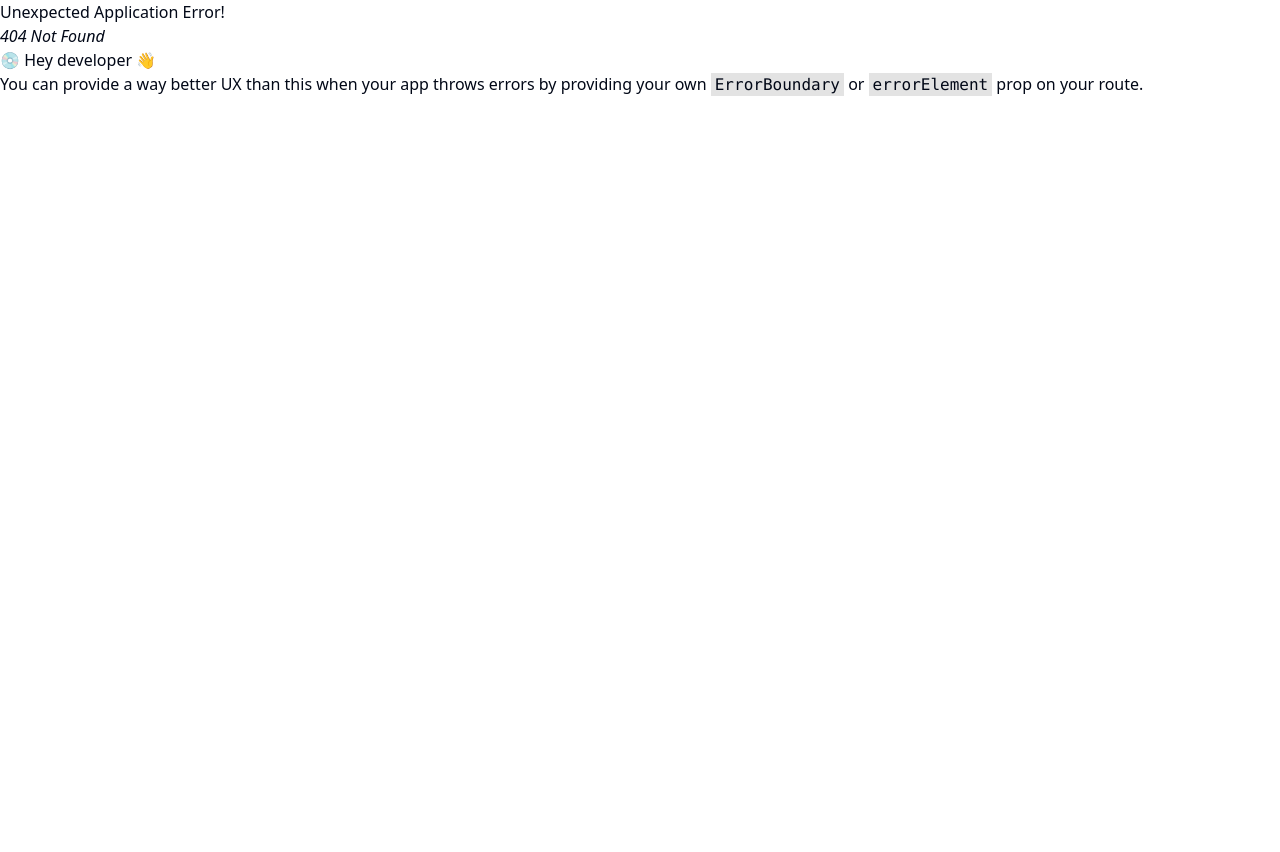
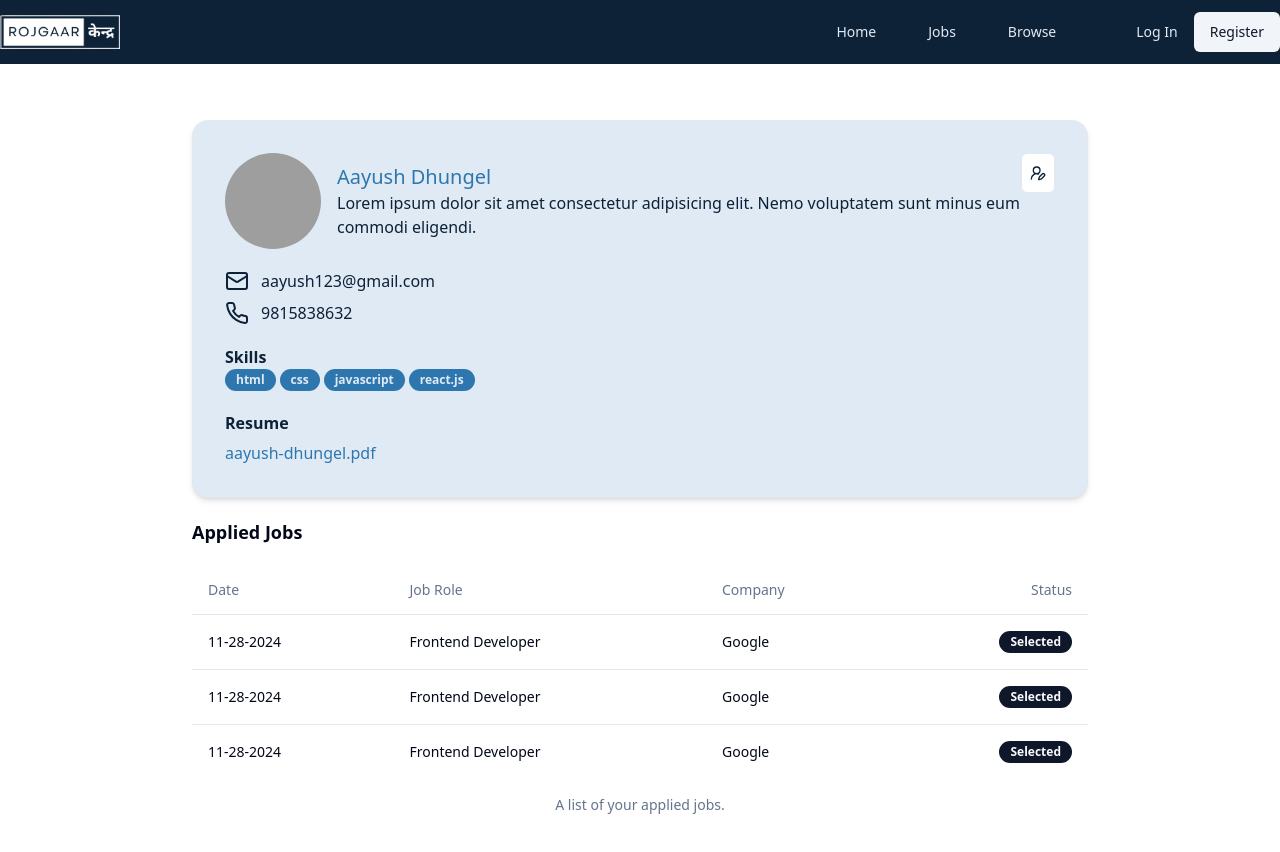
Before and after one commit to StudyBeacon/rojgaar-kendra, a React (Vite) app in the folder frontend/: page /profile in a window 1280 px wide. Before the commit this address had no page. Shown: the top 852 px of the page. Before the commit the page ends 800 px from the top, so only its background shows below. Built offline with nearby package versions, Linux system fonts and the light colour scheme; grey boxes are pictures that could not be loaded.

Commit message:
added view profile page

```diff
--- a/frontend/package.json
+++ b/frontend/package.json
@@ -18,6 +18,7 @@
     "@radix-ui/react-popover": "^1.1.2",
     "@radix-ui/react-radio-group": "^1.2.1",
     "@radix-ui/react-slot": "^1.1.0",
+    "@radix-ui/react-tooltip": "^1.1.4",
     "@reduxjs/toolkit": "^2.3.0",
     "axios": "^1.7.7",
     "class-variance-authority": "^0.7.0",
--- a/frontend/src/App.jsx
+++ b/frontend/src/App.jsx
@@ -4,6 +4,7 @@ import Login from "./components/auth/Login"
 import Register from "./components/auth/Register"
 import Jobs from "./components/Jobs"
 import Browse from "./components/Browse"
+import Profile from "./components/Profile"
 
 const appRouter = createBrowserRouter([
   {
@@ -26,6 +27,10 @@ const appRouter = createBrowserRouter([
     path: "/browse",
     element: <Browse />,
   },
+  {
+    path: "/profile",
+    element: <Profile />,
+  },
 ])
 
 function App() {
--- /dev/null
+++ b/frontend/src/components/AppliedJobsTable.jsx
@@ -0,0 +1,44 @@
+import {
+  Table,
+  TableBody,
+  TableCaption,
+  TableCell,
+  TableHead,
+  TableHeader,
+  TableRow,
+} from "./ui/table"
+import { Badge } from "./ui/badge"
+
+const AppliedJobsTable = () => {
+  return (
+    <div>
+      <Table>
+        <TableCaption>A list of your applied jobs.</TableCaption>
+
+        <TableHeader>
+          <TableRow>
+            <TableHead>Date</TableHead>
+            <TableHead>Job Role</TableHead>
+            <TableHead>Company</TableHead>
+            <TableHead className="text-right">Status</TableHead>
+          </TableRow>
+        </TableHeader>
+
+        <TableBody>
+          {[1, 2, 3].map((item, index) => (
+            <TableRow key={index}>
+              <TableCell>11-28-2024</TableCell>
+              <TableCell>Frontend Developer</TableCell>
+              <TableCell>Google</TableCell>
+              <TableCell className="text-right">
+                <Badge>Selected</Badge>
+              </TableCell>
+            </TableRow>
+          ))}
+        </TableBody>
+      </Table>
+    </div>
+  )
+}
+
+export default AppliedJobsTable
--- a/frontend/src/components/Browse.jsx
+++ b/frontend/src/components/Browse.jsx
@@ -5,7 +5,7 @@ const randomJobs = [1, 2, 3]
 
 const Browse = () => {
   return (
-    <div>
+    <div className="h-screen w-full bg-aliceBlue">
       <Navbar />
       <div className="max-w-7xl mx-auto my-16">
         <h1 className="font-bold text-xl my-10">
--- /dev/null
+++ b/frontend/src/components/Profile.jsx
@@ -0,0 +1,113 @@
+import { Mail, Phone, UserRoundPen } from "lucide-react"
+
+import {
+  Tooltip,
+  TooltipContent,
+  TooltipProvider,
+  TooltipTrigger,
+} from "./ui/tooltip"
+import Navbar from "./shared/Navbar"
+import { Button } from "./ui/button"
+import { Avatar, AvatarImage } from "./ui/avatar"
+import { Badge } from "./ui/badge"
+import { Label } from "./ui/label"
+import AppliedJobsTable from "./AppliedJobsTable"
+
+const skills = ["html", "css", "javascript", "react.js"]
+
+const Profile = () => {
+  const hasResume = true
+
+  return (
+    <div className="pb-14">
+      <Navbar />
+      <div className="max-w-4xl mx-auto mt-14 bg-aliceBlue text-darkBlue border border-gray-200 rounded-2xl my-5 p-8 shadow-md">
+        <div className="flex justify-between">
+          <div className="flex items-center gap-4">
+            <Avatar className="cursor-pointer size-24">
+              <AvatarImage src="https://github.com/shadcn.png" />
+            </Avatar>
+
+            <div>
+              <h1 className="font-medium text-xl text-skyBlue">
+                Aayush Dhungel
+              </h1>
+              <p>
+                Lorem ipsum dolor sit amet consectetur adipisicing elit. Nemo
+                voluptatem sunt minus eum commodi eligendi.
+              </p>
+            </div>
+          </div>
+
+          <TooltipProvider>
+            <Tooltip>
+              <TooltipTrigger asChild>
+                <Button variant="outline" size="icon">
+                  <UserRoundPen />
+                </Button>
+              </TooltipTrigger>
+
+              <TooltipContent side="left">
+                <p>Edit Profile</p>
+              </TooltipContent>
+            </Tooltip>
+          </TooltipProvider>
+        </div>
+
+        <div className="my-5">
+          <div className="flex items-center gap-3 my-2">
+            <Mail className="text-darkBlue" />
+            <span>aayush123@gmail.com</span>
+          </div>
+
+          <div className="flex items-center gap-3 my-2">
+            <Phone className="text-darkBlue" />
+            <span>9815838632</span>
+          </div>
+        </div>
+
+        <div className="my-5">
+          <h1 className="font-bold text-base">Skills</h1>
+
+          <div className="flex items-center gap-1">
+            {skills.length !== 0 ? (
+              skills.map((item, index) => (
+                <Badge
+                  key={index}
+                  className="bg-skyBlue text-aliceBlue hover:bg-[#255f8b]"
+                >
+                  {item}
+                </Badge>
+              ))
+            ) : (
+              <span>N/A</span>
+            )}
+          </div>
+        </div>
+
+        <div className="grid w-full max-w-sm items-center gap-1.5">
+          <Label className="font-bold text-base">Resume</Label>
+
+          {hasResume ? (
+            <a
+              target="_blank"
+              href="https://youtube.com"
+              className="text-skyBlue w-full hover:underline"
+            >
+              aayush-dhungel.pdf
+            </a>
+          ) : (
+            <span>N/A</span>
+          )}
+        </div>
+      </div>
+
+      <div className="max-w-4xl mx-auto bg-white rounded-2xl">
+        <h1 className="font-semibold text-lg my-5">Applied Jobs</h1>
+        <AppliedJobsTable />
+      </div>
+    </div>
+  )
+}
+
+export default Profile
--- a/frontend/src/components/auth/Login.jsx
+++ b/frontend/src/components/auth/Login.jsx
@@ -63,7 +63,9 @@ const Login = () => {
   return (
     <div className="flex items-center justify-around h-screen w-full text-darkBlue bg-aliceBlue">
       <div className="w-1/3 flex justify-center items-center">
-        <img src={logoImg} alt="logo-image" />
+        <Link to="/">
+          <img src={logoImg} alt="logo-image" />
+        </Link>
       </div>
 
       <form
--- a/frontend/src/components/auth/Register.jsx
+++ b/frontend/src/components/auth/Register.jsx
@@ -74,7 +74,9 @@ const Register = () => {
   return (
     <div className="flex items-center justify-around h-screen w-full text-darkBlue bg-aliceBlue">
       <div className="w-1/3 flex justify-center items-center ">
-        <img src={logoImg} alt="logo-image" />
+        <Link to="/">
+          <img src={logoImg} alt="logo-image" />
+        </Link>
       </div>
 
       <form
--- a/frontend/src/components/shared/Navbar.jsx
+++ b/frontend/src/components/shared/Navbar.jsx
@@ -17,24 +17,23 @@ const Navbar = () => {
           <img src={logoImg} alt="logo" width={120} />
         </div>
 
-        <div className="text-aliceBlue flex font-medium items-center gap-16">
-          <ul className="flex text-sm items-center gap-10">
-            <li className="hover:underline">
+        <div className=" flex font-medium items-center gap-12">
+          <ul className="flex text-sm items-center gap-5">
+            <Button variant="link" className="text-aliceBlue">
               <Link to="/">Home</Link>
-            </li>
-            <li className="hover:underline">
+            </Button>
+            <Button variant="link" className="text-aliceBlue">
               <Link to="/jobs">Jobs</Link>
-            </li>
-            <li className="hover:underline">
+            </Button>
+            <Button variant="link" className="text-aliceBlue">
               <Link to="/browse">Browse</Link>
-            </li>
+            </Button>
           </ul>
-        </div>
 
           {!user ? (
             <div>
               <Link to="/login">
-              <Button className="text-white bg-inherit hover:bg-inherit hover:text-muted-foreground">
+                <Button className="text-aliceBlue bg-inherit hover:bg-inherit hover:text-muted-foreground">
                   Log In
                 </Button>
               </Link>
@@ -69,7 +68,9 @@ const Navbar = () => {
                 <div className="flex flex-col mt-5 ml-4">
                   <div className="flex items-center w-fit cursor-pointer">
                     <UserRound />
-                  <Button variant="link">View Profile</Button>
+                    <Button variant="link">
+                      <Link to="/profile">View Profile</Link>
+                    </Button>
                   </div>
 
                   <div className="flex items-center w-fit cursor-pointer">
@@ -82,6 +83,7 @@ const Navbar = () => {
           )}
         </div>
       </div>
+    </div>
   )
 }
 
--- /dev/null
+++ b/frontend/src/components/ui/table.jsx
@@ -0,0 +1,83 @@
+import * as React from "react"
+
+import { cn } from "@/lib/utils"
+
+const Table = React.forwardRef(({ className, ...props }, ref) => (
+  <div className="relative w-full overflow-auto">
+    <table
+      ref={ref}
+      className={cn("w-full caption-bottom text-sm", className)}
+      {...props} />
+  </div>
+))
+Table.displayName = "Table"
+
+const TableHeader = React.forwardRef(({ className, ...props }, ref) => (
+  <thead ref={ref} className={cn("[&_tr]:border-b", className)} {...props} />
+))
+TableHeader.displayName = "TableHeader"
+
+const TableBody = React.forwardRef(({ className, ...props }, ref) => (
+  <tbody
+    ref={ref}
+    className={cn("[&_tr:last-child]:border-0", className)}
+    {...props} />
+))
+TableBody.displayName = "TableBody"
+
+const TableFooter = React.forwardRef(({ className, ...props }, ref) => (
+  <tfoot
+    ref={ref}
+    className={cn("border-t bg-muted/50 font-medium [&>tr]:last:border-b-0", className)}
+    {...props} />
+))
+TableFooter.displayName = "TableFooter"
+
+const TableRow = React.forwardRef(({ className, ...props }, ref) => (
+  <tr
+    ref={ref}
+    className={cn(
+      "border-b transition-colors hover:bg-muted/50 data-[state=selected]:bg-muted",
+      className
+    )}
+    {...props} />
+))
+TableRow.displayName = "TableRow"
+
+const TableHead = React.forwardRef(({ className, ...props }, ref) => (
+  <th
+    ref={ref}
+    className={cn(
+      "h-12 px-4 text-left align-middle font-medium text-muted-foreground [&:has([role=checkbox])]:pr-0",
+      className
+    )}
+    {...props} />
+))
+TableHead.displayName = "TableHead"
+
+const TableCell = React.forwardRef(({ className, ...props }, ref) => (
+  <td
+    ref={ref}
+    className={cn("p-4 align-middle [&:has([role=checkbox])]:pr-0", className)}
+    {...props} />
+))
+TableCell.displayName = "TableCell"
+
+const TableCaption = React.forwardRef(({ className, ...props }, ref) => (
+  <caption
+    ref={ref}
+    className={cn("mt-4 text-sm text-muted-foreground", className)}
+    {...props} />
+))
+TableCaption.displayName = "TableCaption"
+
+export {
+  Table,
+  TableHeader,
+  TableBody,
+  TableFooter,
+  TableHead,
+  TableRow,
+  TableCell,
+  TableCaption,
+}
--- /dev/null
+++ b/frontend/src/components/ui/tooltip.jsx
@@ -0,0 +1,24 @@
+import * as React from "react"
+import * as TooltipPrimitive from "@radix-ui/react-tooltip"
+
+import { cn } from "@/lib/utils"
+
+const TooltipProvider = TooltipPrimitive.Provider
+
+const Tooltip = TooltipPrimitive.Root
+
+const TooltipTrigger = TooltipPrimitive.Trigger
+
+const TooltipContent = React.forwardRef(({ className, sideOffset = 4, ...props }, ref) => (
+  <TooltipPrimitive.Content
+    ref={ref}
+    sideOffset={sideOffset}
+    className={cn(
+      "z-50 overflow-hidden rounded-md border bg-popover px-3 py-1.5 text-sm text-popover-foreground shadow-md animate-in fade-in-0 zoom-in-95 data-[state=closed]:animate-out data-[state=closed]:fade-out-0 data-[state=closed]:zoom-out-95 data-[side=bottom]:slide-in-from-top-2 data-[side=left]:slide-in-from-right-2 data-[side=right]:slide-in-from-left-2 data-[side=top]:slide-in-from-bottom-2",
+      className
+    )}
+    {...props} />
+))
+TooltipContent.displayName = TooltipPrimitive.Content.displayName
+
+export { Tooltip, TooltipTrigger, TooltipContent, TooltipProvider }
```
Also changed, not shown: 1 other file (tests, documents, lock files or other folders). Lines whose indentation alone changed are shown as unchanged.
